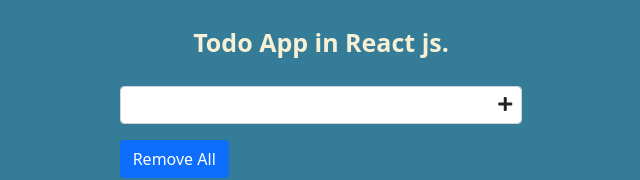
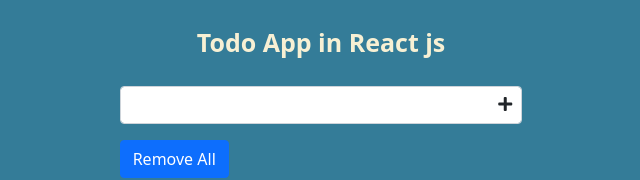
Before and after one commit to pranaypsurve/react-todo-app, a React (Create React App) app: page / in a window 1280 px wide. Shown: the top 180 px of the page, without its empty margins (319-959 px from the left). Built offline with nearby package versions, Linux system fonts and the light colour scheme.

Commit message:
deploy code

```diff
--- a/src/components/Todo.jsx
+++ b/src/components/Todo.jsx
@@ -8,7 +8,7 @@ class Todo extends React.Component {
         this.state = {
             item: window.localStorage.getItem('items') ? JSON.parse(window.localStorage.getItem('items')) : [],
             name: '',
-            sectionTitle: "Todo App in React js.",
+            sectionTitle: "Todo App in React js",
             edit: false
         }
     }
```
